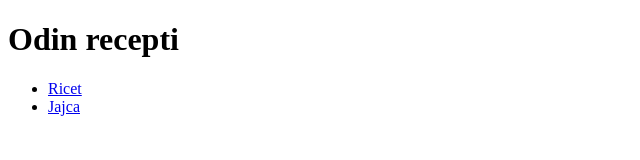
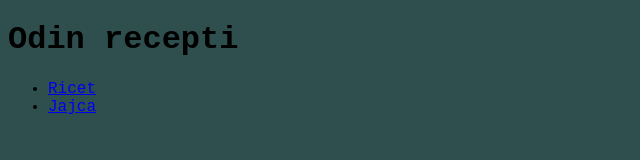
Before and after one commit to stsi4/recepti_stari, a plain HTML site: page index.html in a window 1280 px wide. Shown: the whole page, without its empty margins (0-640 px from the left). Drawn offline with Linux system fonts and the light colour scheme.

Commit message:
Change bg color and font

```diff
--- a/index.html
+++ b/index.html
@@ -3,6 +3,7 @@
 <head lang="si">
 	<meta charset="utf-8">
 	<title>Recepti</title>
+	<link rel="stylesheet" href="style.css">
 </head>
 <body>
 	<h1>Odin recepti</h1>
--- a/style.css
+++ b/style.css
@@ -0,0 +1,4 @@
+* {
+    background-color: darkslategray;
+    font-family: 'Courier New', Courier, monospace;
+}
```
